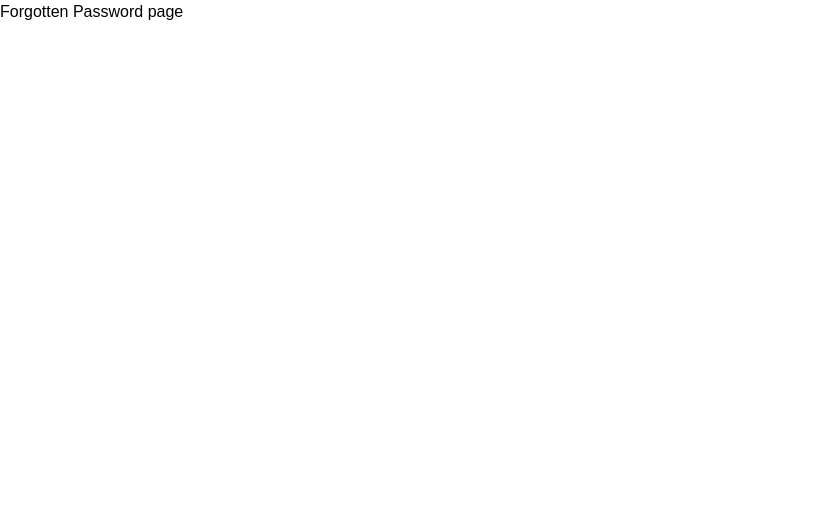
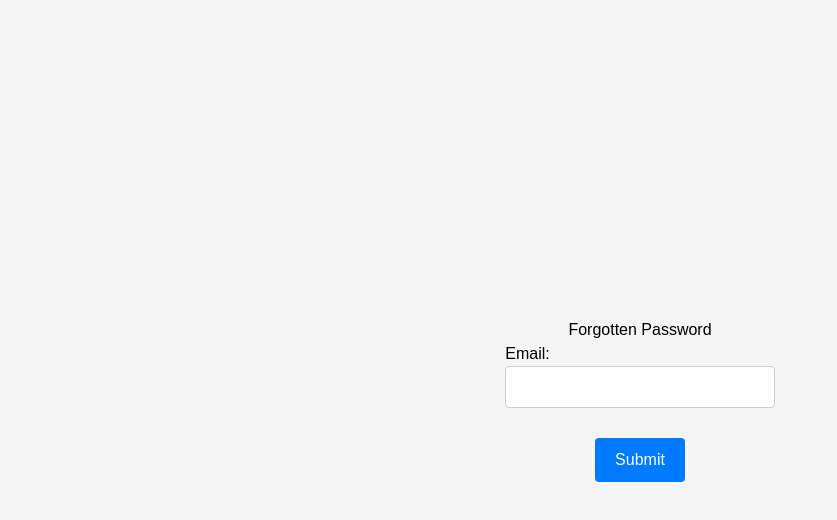
Before and after one commit to axce-j/Webforum, a Next.js app: page /forgotpassword in a window 1280 px wide. Shown: the top 520 px of the page, without its empty margins (0-837 px from the left). Built offline with nearby package versions, Linux system fonts and the light colour scheme.

Commit message:
Update page.tsx

```diff
--- a/src/app/(auth)/forgotpassword/page.tsx
+++ b/src/app/(auth)/forgotpassword/page.tsx
@@ -1,11 +1,79 @@
-import React from 'react'
+import React, { useState } from 'react';
 
-const page = () => {
+const ForgottenPasswordPage = () => {
+  const [email, setEmail] = useState('');
+  const [message, setMessage] = useState('');
+
+  const handleSubmit = (event) => {
+    event.preventDefault();
+    // Here you would typically handle the form submission to your backend service
+    // For example, you could use fetch or axios to send the email to your server
+    // This is a placeholder for demonstration purposes
+    setMessage('If an account with that email exists, you will receive a password reset link shortly.');
+  };
+
   return (
-    <div>
-      Forgotten Password page
+    <div style={styles.container}>
+      <h2>Forgotten Password</h2>
+      <form onSubmit={handleSubmit} style={styles.form}>
+        <label style={styles.label}>
+          Email:
+          <input
+            type="email"
+            value={email}
+            onChange={(e) => setEmail(e.target.value)}
+            required
+            style={styles.input}
+          />
+        </label>
+        <button type="submit" style={styles.button}>Submit</button>
+      </form>
+      {message && <p style={styles.message}>{message}</p>}
     </div>
-  )
-}
+  );
+};
 
-export default page
+const styles = {
+  container: {
+    display: 'flex',
+    flexDirection: 'column',
+    alignItems: 'center',
+    justifyContent: 'center',
+    height: '100vh',
+    backgroundColor: '#f5f5f5',
+    padding: '20px'
+  },
+  form: {
+    display: 'flex',
+    flexDirection: 'column',
+    alignItems: 'center',
+    width: '300px'
+  },
+  label: {
+    marginBottom: '10px',
+    fontSize: '16px'
+  },
+  input: {
+    width: '100%',
+    padding: '8px',
+    marginBottom: '20px',
+    border: '1px solid #ccc',
+    borderRadius: '4px'
+  },
+  button: {
+    padding: '10px 20px',
+    backgroundColor: '#007bff',
+    color: 'white',
+    border: 'none',
+    borderRadius: '4px',
+    cursor: 'pointer'
+  },
+  message: {
+    marginTop: '20px',
+    fontSize: '14px',
+    color: 'green',
+    textAlign: 'center'
+  }
+};
+
+export default ForgottenPasswordPage;
```
